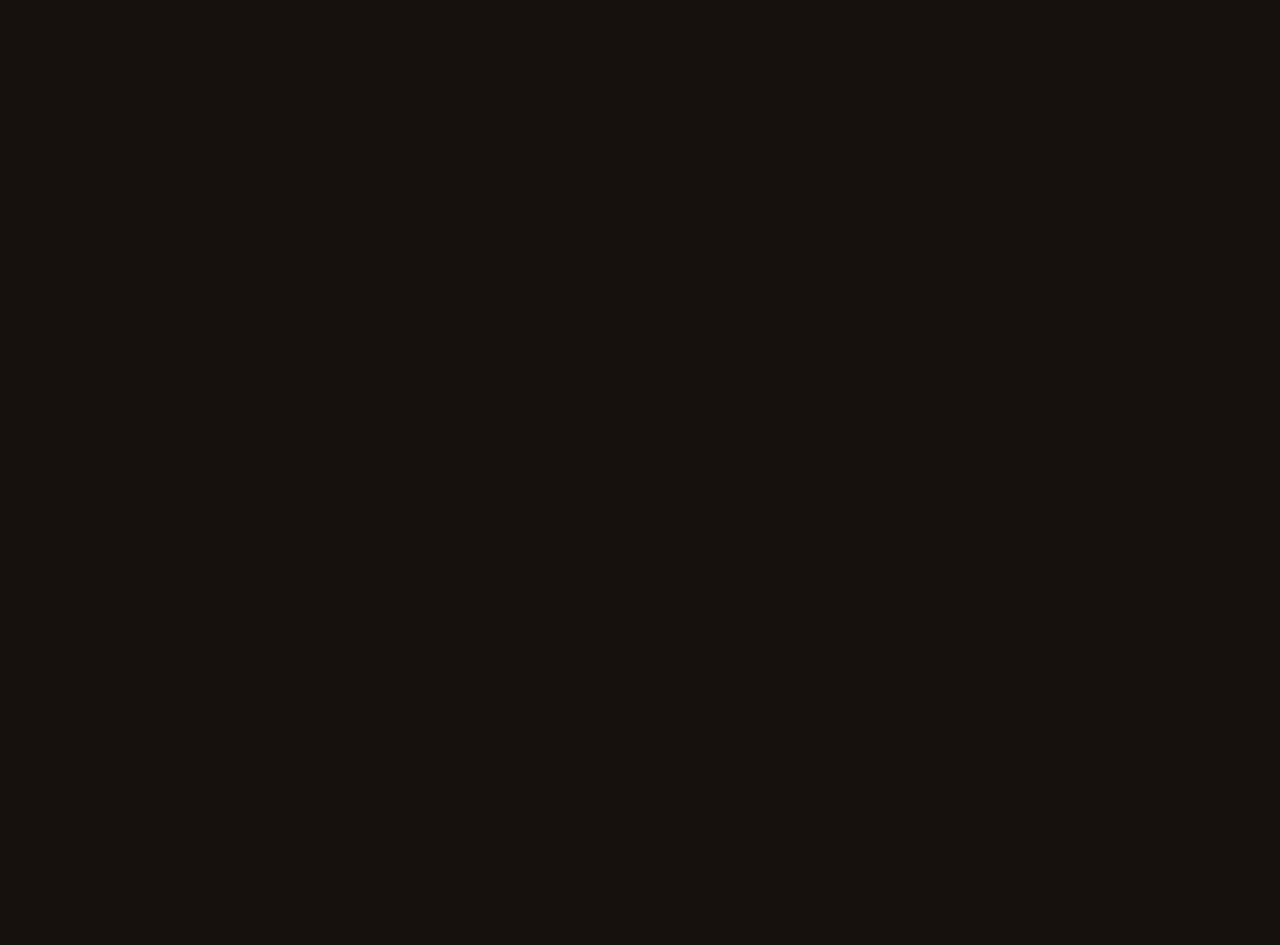
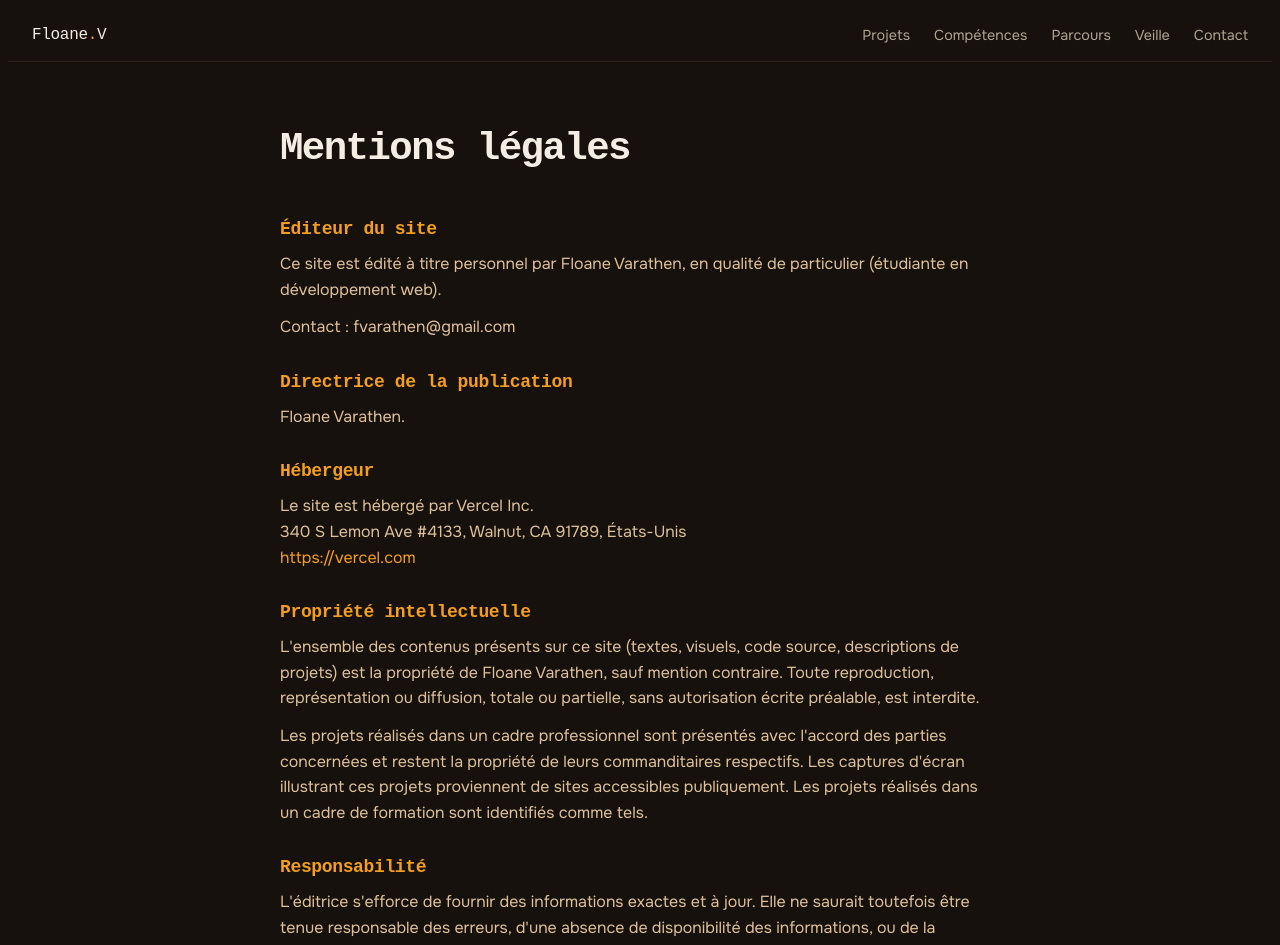
Before and after one commit to Floane/Portfolio, a React app: page /mentions-legales in a window 1280 px wide. Before the commit this address had no page. Shown: the top 945 px of the page. Before the commit the page ends 800 px from the top, so only its background shows below. Built offline with nearby package versions, Linux system fonts and the light colour scheme; the HTML template or start-up script is replaced by a standard one; a web font is replaced by a local one.

Commit message:
feat: Création des pages légales

```diff
--- a/src/main.jsx
+++ b/src/main.jsx
@@ -5,6 +5,8 @@
 import Layout from './components/Layout/Layout';
 import App from './App.jsx';
 import Project from './pages/Project/Project.jsx';
+import LegalNotice from './pages/Legal/LegalNotice';
+import PrivacyPolicy from './pages/Legal/PrivacyPolicy';
 import ScrollToHash from './components/ScrollToHash/ScrollToHash';
 
 createRoot(document.getElementById('root')).render(
@@ -16,6 +18,8 @@
           <Route path="/" element={<App />} />
           <Route path="/projets/:slug" element={<Project />} />
           <Route path="/projets" element={<Navigate to="/#projets" replace />} />
+          <Route path="/mentions-legales" element={<LegalNotice />} />
+          <Route path="/politique-de-confidentialite" element={<PrivacyPolicy />} />
         </Route>
       </Routes>
     </BrowserRouter>
--- /dev/null
+++ b/src/pages/Legal/Legal.module.scss
@@ -0,0 +1,53 @@
+@use '../../styles/tokens' as *;
+
+.legal {
+    max-width: 720px;
+    margin: 0 auto;
+    padding: $space-16 $space-6;
+}
+
+.title {
+    font-family: $font-title;
+    font-size: $text-3xl;
+    color: $color-text;
+    letter-spacing: -0.04em;
+    margin: 0 0 $space-12;
+}
+
+.block {
+    margin-bottom: $space-8;
+}
+
+.blockTitle {
+    font-family: $font-mono;
+    font-size: $text-lg;
+    color: $color-accent;
+    letter-spacing: -0.02em;
+    margin: 0 0 $space-3;
+}
+
+.text {
+    font-family: $font-body;
+    font-size: $text-base;
+    color: $color-text-warm;
+    line-height: $leading-base;
+    margin: 0 0 $space-3;
+
+    &:last-child {
+        margin-bottom: 0;
+    }
+}
+
+.link {
+    color: $color-accent;
+    text-decoration: none;
+
+    &:hover {
+        text-decoration: underline;
+    }
+
+    &:focus-visible {
+        outline: 2px solid $color-focus;
+        outline-offset: 2px;
+    }
+}
--- /dev/null
+++ b/src/pages/Legal/LegalNotice.jsx
@@ -0,0 +1,66 @@
+import styles from './Legal.module.scss';
+
+function LegalNotice() {
+    return (
+        <article className={styles.legal}>
+            <h1 className={styles.title}>Mentions légales</h1>
+
+            <section className={styles.block}>
+                <h2 className={styles.blockTitle}>Éditeur du site</h2>
+                <p className={styles.text}>
+                    {`Ce site est édité à titre personnel par Floane Varathen, en qualité de particulier (étudiante en développement web).`}
+                </p>
+                <p className={styles.text}>Contact : fvarathen@gmail.com</p>
+            </section>
+
+            <section className={styles.block}>
+                <h2 className={styles.blockTitle}>Directrice de la publication</h2>
+                <p className={styles.text}>Floane Varathen.</p>
+            </section>
+
+            <section className={styles.block}>
+                <h2 className={styles.blockTitle}>Hébergeur</h2>
+                <p className={styles.text}>
+                    {`Le site est hébergé par Vercel Inc.`}
+                    <br />
+                    {`340 S Lemon Ave #4133, Walnut, CA 91789, États-Unis`}
+                    <br />
+                    <a
+                        href="https://vercel.com"
+                        className={styles.link}
+                        target="_blank"
+                        rel="noreferrer"
+                    >
+                        https://vercel.com
+                    </a>
+                </p>
+            </section>
+
+            <section className={styles.block}>
+                <h2 className={styles.blockTitle}>Propriété intellectuelle</h2>
+                <p className={styles.text}>
+                    {`L'ensemble des contenus présents sur ce site (textes, visuels, code source, descriptions de projets) est la propriété de Floane Varathen, sauf mention contraire. Toute reproduction, représentation ou diffusion, totale ou partielle, sans autorisation écrite préalable, est interdite.`}
+                </p>
+                <p className={styles.text}>
+                    {`Les projets réalisés dans un cadre professionnel sont présentés avec l'accord des parties concernées et restent la propriété de leurs commanditaires respectifs. Les captures d'écran illustrant ces projets proviennent de sites accessibles publiquement. Les projets réalisés dans un cadre de formation sont identifiés comme tels.`}
+                </p>
+            </section>
+
+            <section className={styles.block}>
+                <h2 className={styles.blockTitle}>Responsabilité</h2>
+                <p className={styles.text}>
+                    {`L'éditrice s'efforce de fournir des informations exactes et à jour. Elle ne saurait toutefois être tenue responsable des erreurs, d'une absence de disponibilité des informations, ou de la présence de virus sur le site.`}
+                </p>
+            </section>
+
+            <section className={styles.block}>
+                <h2 className={styles.blockTitle}>Liens externes</h2>
+                <p className={styles.text}>
+                    {`Ce site peut contenir des liens vers des sites tiers (GitHub, LinkedIn, sites de démonstration). L'éditrice n'exerce aucun contrôle sur ces sites et décline toute responsabilité quant à leur contenu.`}
+                </p>
+            </section>
+        </article>
+    );
+}
+
+export default LegalNotice;
--- /dev/null
+++ b/src/pages/Legal/PrivacyPolicy.jsx
@@ -0,0 +1,57 @@
+import styles from './Legal.module.scss';
+
+function PrivacyPolicy() {
+    return (
+        <article className={styles.legal}>
+            <h1 className={styles.title}>Politique de confidentialité</h1>
+
+            <section className={styles.block}>
+                <h2 className={styles.blockTitle}>Préambule</h2>
+                <p className={styles.text}>
+                    {`La présente politique décrit quelles données personnelles sont collectées sur ce site, dans quel but, et quels sont vos droits. Elle s'inscrit dans le cadre du Règlement général sur la protection des données (RGPD).`}
+                </p>
+                <p className={styles.text}>
+                    {`Responsable du traitement : Floane Varathen - fvarathen@gmail.com`}
+                </p>
+            </section>
+
+            <section className={styles.block}>
+                <h2 className={styles.blockTitle}>
+                Données collectées via le formulaire de contact
+                </h2>
+                <p className={styles.text}>
+                    {`Lorsque vous utilisez le formulaire de contact, les données que vous renseignez (nom, adresse email, contenu du message) sont transmises par l'intermédiaire du service Resend afin d'acheminer votre message.`}
+                </p>
+                <p className={styles.text}>
+                    {`Ces données servent uniquement à répondre à votre demande, sur la base de votre consentement. Elles sont destinées à Floane Varathen uniquement, ne sont ni revendues ni transmises à des tiers autres que le sous-traitant technique mentionné, et sont conservées le temps nécessaire au traitement de votre demande.`}
+                </p>
+            </section>
+
+            <section className={styles.block}>
+                <h2 className={styles.blockTitle}>Mesure d'audience</h2>
+                <p className={styles.text}>
+                    {`Ce site utilise Vercel Web Analytics pour mesurer sa fréquentation de manière anonyme. Cet outil ne dépose aucun cookie et ne collecte aucune donnée permettant de vous identifier personnellement. Aucune bannière de consentement n'est donc requise.`}
+                </p>
+            </section>
+
+            <section className={styles.block}>
+                <h2 className={styles.blockTitle}>Hébergement</h2>
+                <p className={styles.text}>
+                    {`Les données transitant par le site sont hébergées par Vercel Inc. (États-Unis). Vercel adhère à un cadre garantissant un niveau de protection adéquat pour les transferts de données.`}
+                </p>
+            </section>
+
+            <section className={styles.block}>
+                <h2 className={styles.blockTitle}>Vos droits</h2>
+                <p className={styles.text}>
+                    {`Conformément au RGPD, vous disposez d'un droit d'accès, de rectification, d'effacement, de limitation et d'opposition sur vos données. Pour exercer ces droits, contactez : fvarathen@gmail.com`}
+                </p>
+                <p className={styles.text}>
+                    {`Vous pouvez également introduire une réclamation auprès de la CNIL (www.cnil.fr).`}
+                </p>
+            </section>
+        </article>
+    );
+}
+
+export default PrivacyPolicy;
```
